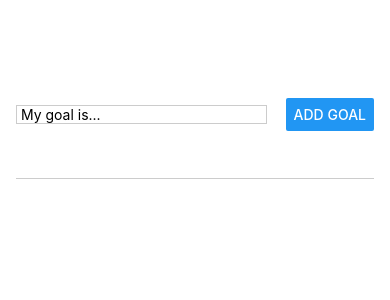
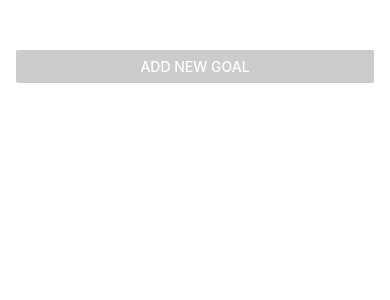
Before and after one commit to ebolts/AwesomeProject, a React Native app: screen / in a window 390 px wide. Shown: the top 300 px of the page. Built offline with nearby package versions, Linux system fonts and the light colour scheme.

Commit message:
Improved layout

```diff
--- a/App.js
+++ b/App.js
@@ -1,24 +1,53 @@
 import { useState } from "react";
-import { StyleSheet, View, FlatList } from "react-native";
+import { StyleSheet, View, FlatList, Button } from "react-native";
 import GoalItem from "./component/Goal_Item";
 import GoalInput from "./component/Goal_Input";
 export default function App() {
+  const [modalIsVisible, setModalIsVisible] = useState(false);
   const [goals, setGoals] = useState([]);
 
+  function startAddGoalHandler() {
+    setModalIsVisible(true);
+  }
+  function endAddGoalHandler() {
+    setModalIsVisible(false);
+  }
   function addGoalHandler(enterGoalText) {
     setGoals((currentGoals) => [
       ...currentGoals,
-      { text: enterGoalText, key: Math.random().toString() },
+      { text: enterGoalText, id: Math.random().toString() },
     ]);
+    endAddGoalHandler();
+  }
+
+  function deleteGoalHandler(id) {
+    setGoals((currentGoals) => {
+      return currentGoals.filter((goal) => goal.id !== id);
+    });
   }
   return (
     <View style={styles.appContainer}>
-      <GoalInput onAddGoal={addGoalHandler} />
+      <Button
+        title="Add New Goal"
+        color="#cccccc"
+        onPress={startAddGoalHandler}
+      />
+      <GoalInput
+        visible={modalIsVisible}
+        onAddGoal={addGoalHandler}
+        onCancel={endAddGoalHandler}
+      />
       <View style={styles.goalsContainer}>
         <FlatList
           data={goals}
           renderItem={(itemData) => {
-            return <GoalItem text={itemData.item.text} />;
+            return (
+              <GoalItem
+                text={itemData.item.text}
+                id={itemData.item.id}
+                onDeleteItem={deleteGoalHandler}
+              />
+            );
           }}
         />
       </View>
--- a/component/Goal_Input.js
+++ b/component/Goal_Input.js
@@ -1,4 +1,4 @@
-import { StyleSheet, View, TextInput, Button } from "react-native";
+import { StyleSheet, View, TextInput, Button, Modal } from "react-native";
 import { useState } from "react";
 
 function GoalInput(props) {
@@ -13,6 +13,7 @@
     setEnteredGoalText(enteredText);
   }
   return (
+    <Modal visible={props.visible} animationType="slide">
       <View style={styles.inputContainer}>
         <TextInput
           style={styles.textInput}
@@ -20,8 +21,16 @@
           onChangeText={goalInputHandler}
           value={enterGoalText}
         />
+        <View style={styles.buttonContainer}>
+          <View style={styles.button}>
             <Button title="Add Goal" onPress={addGoalHandler} />
           </View>
+          <View style={styles.button}>
+            <Button title="Cancel" onPress={props.onCancel} />
+          </View>
+        </View>
+      </View>
+    </Modal>
   );
 }
 
@@ -30,8 +39,8 @@
 const styles = StyleSheet.create({
   inputContainer: {
     flex: 1,
-    flexDirection: "row",
-    justifyContent: "space-between",
+    flexDirection: "column",
+    justifyContent: "center",
     alignItems: "center",
     marginBottom: 24,
     borderBottomWidth: 1,
@@ -40,7 +49,14 @@
   textInput: {
     borderWidth: 1,
     borderColor: "#cccccc",
-    width: "70%",
-    marginRight: 5,
+    width: "90%",
+  },
+  buttonContainer: {
+    flexDirection: "row",
+    marginTop: 16,
+  },
+  button: {
+    width: 100,
+    marginHorizontal: 8,
   },
 });
--- a/component/Goal_Item.js
+++ b/component/Goal_Item.js
@@ -1,8 +1,16 @@
-import { StyleSheet, View, Text } from "react-native";
+import { StyleSheet, View, Text, Pressable } from "react-native";
+
 function GoalItem(props) {
   return (
     <View style={styles.listElement}>
-      <Text style={styles.listElementText}>{props.text}</Text>
+      <Pressable
+        android_ripple={{ color: "#dddddd" }}
+        onPress={props.onDeleteItem.bind(this, props.id)}
+        // style feedback for IOS
+        style={(pressed) => pressed && styles.pressedItem}
+      >
+        <Text style={styles.listElementText}>{props.text}</Text>
+      </Pressable>
     </View>
   );
 }
@@ -13,10 +21,13 @@
   listElement: {
     borderRadius: 6,
     backgroundColor: "#cccccc",
-    padding: 8,
     margin: 5,
+  },
+  pressedItem: {
+    opacity: 0.5,
   },
   listElementText: {
     color: "Black",
+    padding: 8,
   },
 });
```
Lines whose indentation alone changed are shown as unchanged.
